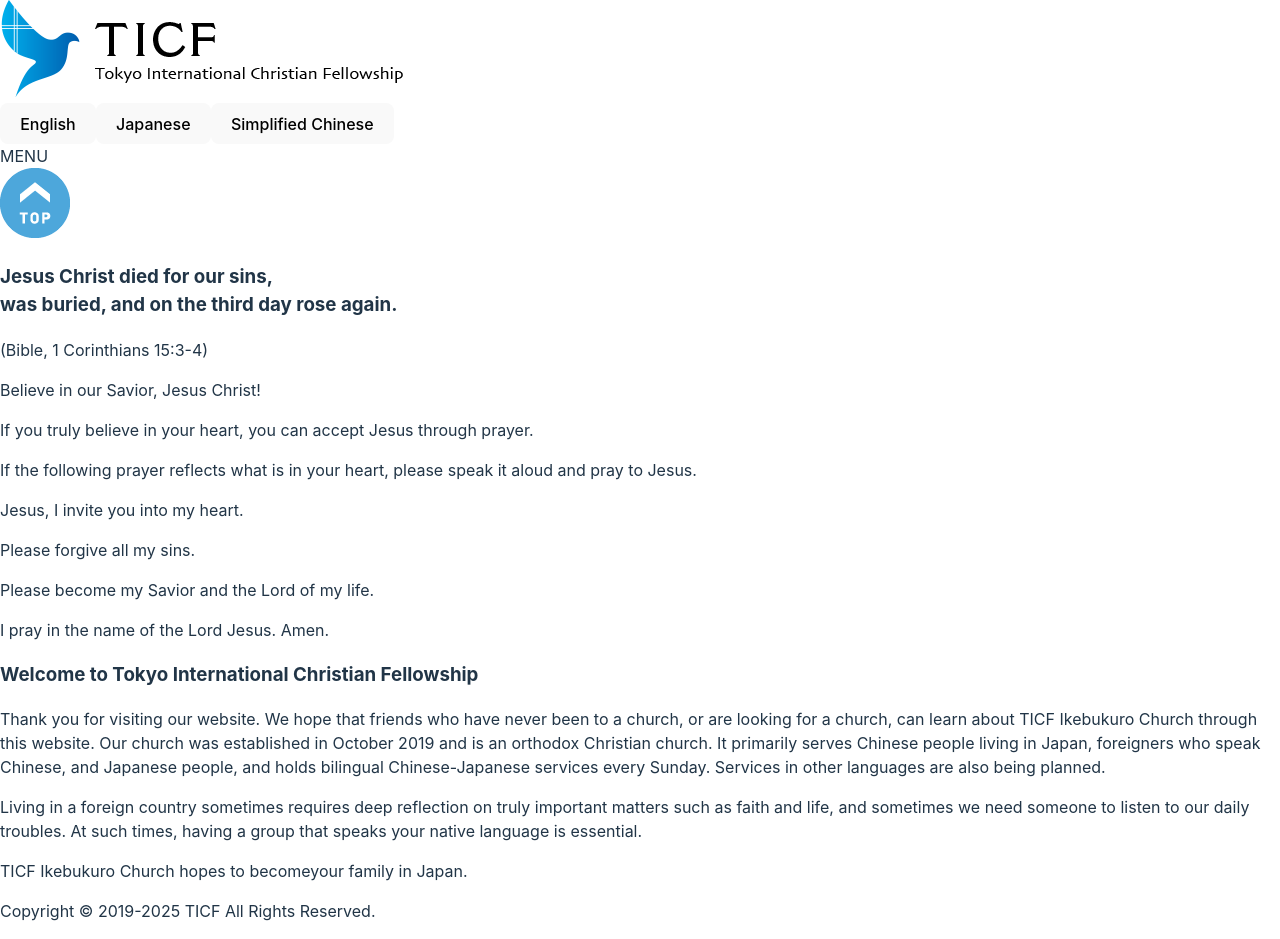
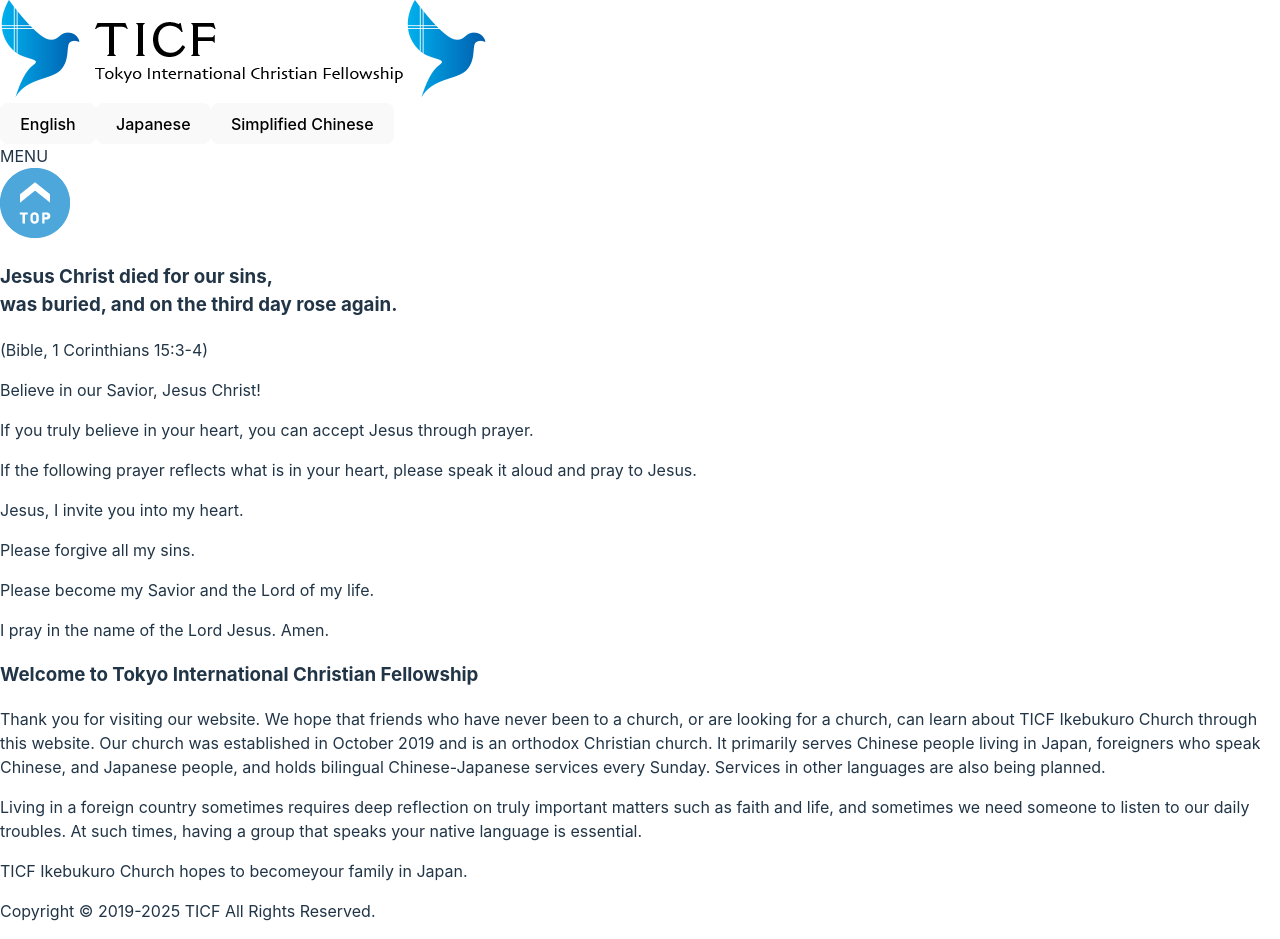
Before and after one commit to FantiGA/ticf-ic.com, a React (Vite) app: page / in a window 1280 px wide. Built offline with nearby package versions, Linux system fonts and the light colour scheme; the HTML template or start-up script is replaced by a standard one.

Commit message:
feat: update favicon, title, and add dark mode logo support; enhance menu styles for better accessibility

```diff
--- a/index.html
+++ b/index.html
@@ -3,9 +3,9 @@
 
 <head>
   <meta charset="UTF-8" />
-  <link rel="icon" type="image/svg+xml" href="/vite.svg" />
+  <link rel="icon" type="image/png" href="/favorite.png" />
   <meta name="viewport" content="width=device-width, initial-scale=1.0" />
-  <title>Vite + React + TS</title>
+  <title>Tokyo International Christian Fellowship</title>
 </head>
 
 <body>
--- a/src/components/Header/Logo.tsx
+++ b/src/components/Header/Logo.tsx
@@ -4,12 +4,22 @@ const Logo = () => {
   const { t } = useTranslation();
 
   return (
+    <>
       <img
+        className="dark:hidden"
         src="/images/top_logo.png"
         alt={t("header.title")}
         width={406}
         height={97}
       />
+      <img
+        className="hidden dark:block"
+        src="/images/top_logo_dark.png"
+        alt={t("header.title")}
+        width={406}
+        height={97}
+      />
+    </>
   );
 };
 
--- a/src/components/Header/Menu.tsx
+++ b/src/components/Header/Menu.tsx
@@ -13,17 +13,17 @@ const Menu: FC<MenuProps> = ({ isActive, setIsActive }) => {
     <div className="cursor-pointer" onClick={() => setIsActive(!isActive)}>
       <div className="group flex flex-col items-center w-14 h-12 relative">
         <span
-          className={`block w-13 h-[1px] bg-black transition-transform duration-300 ${
+          className={`block w-13 h-[1px] bg-black dark:bg-white transition-transform duration-300 ${
             isActive ? "translate-y-[19px] rotate-45" : ""
           }`}
         />
         <span
-          className={`block w-13 h-[1px] bg-black mt-[18px] transition-opacity duration-300 ${
+          className={`block w-13 h-[1px] bg-black dark:bg-white mt-[18px] transition-opacity duration-300 ${
             isActive ? "opacity-0" : ""
           }`}
         />
         <span
-          className={`block w-13 h-[1px] bg-black mt-[18px] transition-transform duration-300 ${
+          className={`block w-13 h-[1px] bg-black dark:bg-white mt-[18px] transition-transform duration-300 ${
             isActive ? "-translate-y-[19px] -rotate-45" : ""
           }`}
         />
--- a/src/utils/i18n-config.ts
+++ b/src/utils/i18n-config.ts
@@ -9,7 +9,7 @@ export type LocaleType = (typeof SUPPORTED_LANGUAGES)[number];
 
 interface TranslationDictionary {
   [key: string]: {
-    [key: string]: string;
+    [key: string]: string | { [key: string]: string };
   };
 }
 
```
Also changed, not shown: public/images/favorite.png (added), public/images/top_logo_dark.png (added). Lines whose indentation alone changed are shown as unchanged.
